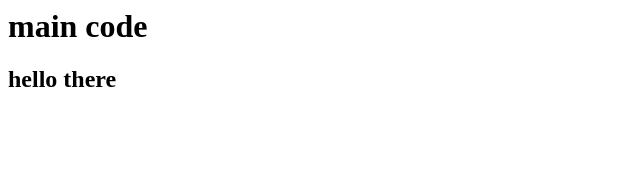
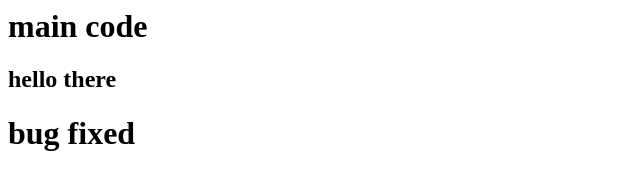
Before and after one commit to ManasaDamera-GitHub/Branch-1, a plain HTML site: page index.html in a window 1280 px wide. Shown: the whole page, without its empty margins (0-640 px from the left). Drawn offline with Linux system fonts and the light colour scheme.

Commit message:
bug fixed

```diff
--- a/index.html
+++ b/index.html
@@ -1,2 +1,3 @@
 <h1>main code</h1>
 <h2>hello there</h2>
+<h1>bug fixed</h1>
```
